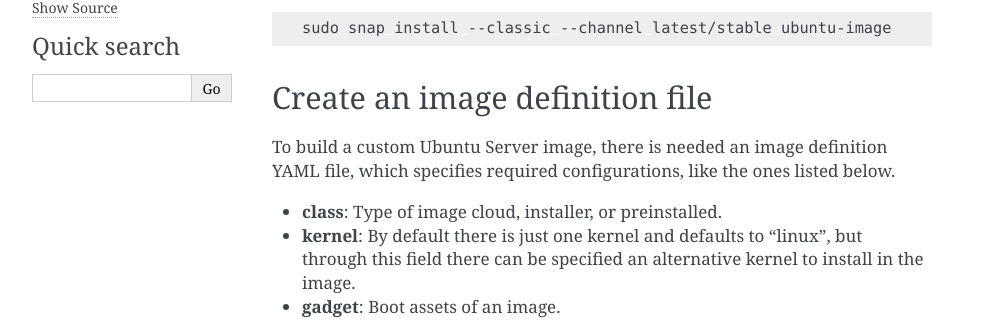
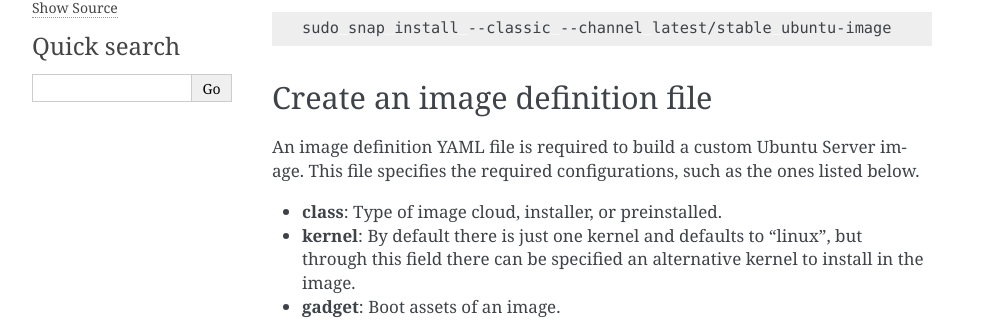
Before and after one commit to canonical/ubuntu-for-jetson, a Sphinx documentation site: the page built from docs/how-to/build-image.rst, in a window 1280 px wide. Shown: the part 300-622 px from the top of the page, without its empty margins (148-1141 px from the left). Built offline with Sphinx 7.4.7, drawn with Linux system fonts in a browser that asks for light colours.

Commit message:
Fix: Rephrase the image parameters description

```diff
--- a/docs/how-to/build-image.rst
+++ b/docs/how-to/build-image.rst
@@ -18,7 +18,7 @@
 Create an image definition file
 -------------------------------
 
-To build a custom Ubuntu Server image, there is needed an image definition YAML file, which specifies required configurations, like the ones listed below.
+An image definition YAML file is required to build a custom Ubuntu Server image. This file specifies the required configurations, such as the ones listed below.
 
 * **class**: Type of image cloud, installer, or preinstalled.
 * **kernel**: By default there is just one kernel and defaults to "linux", but through this field there can be specified an alternative kernel to install in the image.
```
